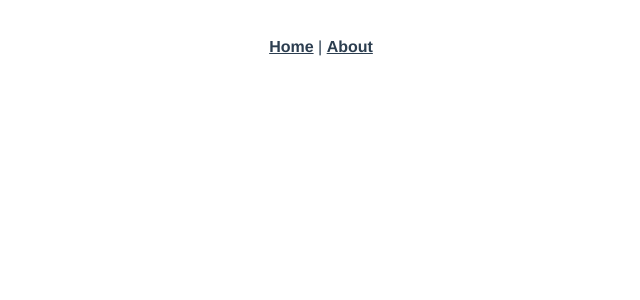
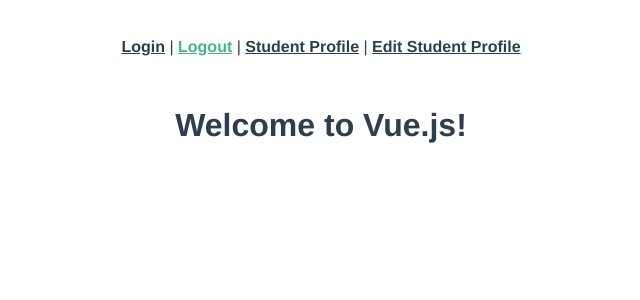
Before and after one commit to tommy3wood/resume_app_student_portal, a Vue app: page /logout in a window 1280 px wide. Shown: the top 300 px of the page, without its empty margins (319-959 px from the left). Built offline with nearby package versions, Linux system fonts and the light colour scheme.

Commit message:
crud shell

```diff
--- a/package.json
+++ b/package.json
@@ -7,6 +7,7 @@
     "build": "vue-cli-service build"
   },
   "dependencies": {
+    "axios": "^0.19.2",
     "core-js": "^3.6.4",
     "vue": "^2.6.11",
     "vue-router": "^3.1.5"
--- a/src/App.vue
+++ b/src/App.vue
@@ -1,8 +1,10 @@
 <template>
   <div id="app">
     <div id="nav">
-      <router-link to="/">Home</router-link> |
-      <router-link to="/about">About</router-link>
+      <router-link to="/">Login</router-link> |
+      <router-link to="/logout">Logout</router-link> |
+      <router-link to="/show">Student Profile</router-link> |
+      <router-link to="/edit">Edit Student Profile</router-link>
     </div>
     <router-view/>
   </div>
--- a/src/router/index.js
+++ b/src/router/index.js
@@ -1,23 +1,18 @@
 import Vue from 'vue'
 import VueRouter from 'vue-router'
-import Home from '../views/Home.vue'
+import Login from '../views/Login.vue'
+import Logout from '../views/Logout.vue'
+
+import Show from '../views/StudentShow.vue'
+import Edit from '../views/StudentEdit.vue'
 
 Vue.use(VueRouter)
 
 const routes = [
-  {
-    path: '/',
-    name: 'Home',
-    component: Home
-  },
-  {
-    path: '/about',
-    name: 'About',
-    // route level code-splitting
-    // this generates a separate chunk (about.[hash].js) for this route
-    // which is lazy-loaded when the route is visited.
-    component: () => import(/* webpackChunkName: "about" */ '../views/About.vue')
-  }
+  {path: '/', name: 'login',component: Login},
+  {path: '/logout', name: 'logout',component: Logout},
+  {path: '/show', name: 'show',component: Show},
+  {path: '/edit', name: 'edit',component: Edit}
 ]
 
 const router = new VueRouter({
--- a/src/views/About.vue
+++ /dev/null
@@ -1,5 +0,0 @@
-<template>
-  <div class="about">
-    <h1>This is an about page</h1>
-  </div>
-</template>
--- a/src/views/Home.vue
+++ /dev/null
@@ -1,18 +0,0 @@
-<template>
-  <div class="home">
-    <img alt="Vue logo" src="../assets/logo.png">
-    <HelloWorld msg="Welcome to Your Vue.js App"/>
-  </div>
-</template>
-
-<script>
-// @ is an alias to /src
-import HelloWorld from '@/components/HelloWorld.vue'
-
-export default {
-  name: 'Home',
-  components: {
-    HelloWorld
-  }
-}
-</script>
--- /dev/null
+++ b/src/views/Login.vue
@@ -0,0 +1,20 @@
+<template>
+  <div class="home">
+    <h1>{{ message }}</h1>
+  </div>
+</template>
+
+<style>
+</style>
+
+<script>
+export default {
+  data: function() {
+    return {
+      message: "Welcome to Vue.js!"
+    };
+  },
+  created: function() {},
+  methods: {}
+};
+</script>
--- /dev/null
+++ b/src/views/Logout.vue
@@ -0,0 +1,20 @@
+<template>
+  <div class="home">
+    <h1>{{ message }}</h1>
+  </div>
+</template>
+
+<style>
+</style>
+
+<script>
+export default {
+  data: function() {
+    return {
+      message: "Welcome to Vue.js!"
+    };
+  },
+  created: function() {},
+  methods: {}
+};
+</script>
--- /dev/null
+++ b/src/views/StudentEdit.vue
@@ -0,0 +1,20 @@
+<template>
+  <div class="home">
+    <h1>{{ message }}</h1>
+  </div>
+</template>
+
+<style>
+</style>
+
+<script>
+export default {
+  data: function() {
+    return {
+      message: "Welcome to Vue.js!"
+    };
+  },
+  created: function() {},
+  methods: {}
+};
+</script>
--- /dev/null
+++ b/src/views/StudentShow.vue
@@ -0,0 +1,20 @@
+<template>
+  <div class="home">
+    <h1>{{ message }}</h1>
+  </div>
+</template>
+
+<style>
+</style>
+
+<script>
+export default {
+  data: function() {
+    return {
+      message: "Welcome to Vue.js!"
+    };
+  },
+  created: function() {},
+  methods: {}
+};
+</script>
```
Also changed, not shown: 1 other file (tests, documents, lock files or other folders).
